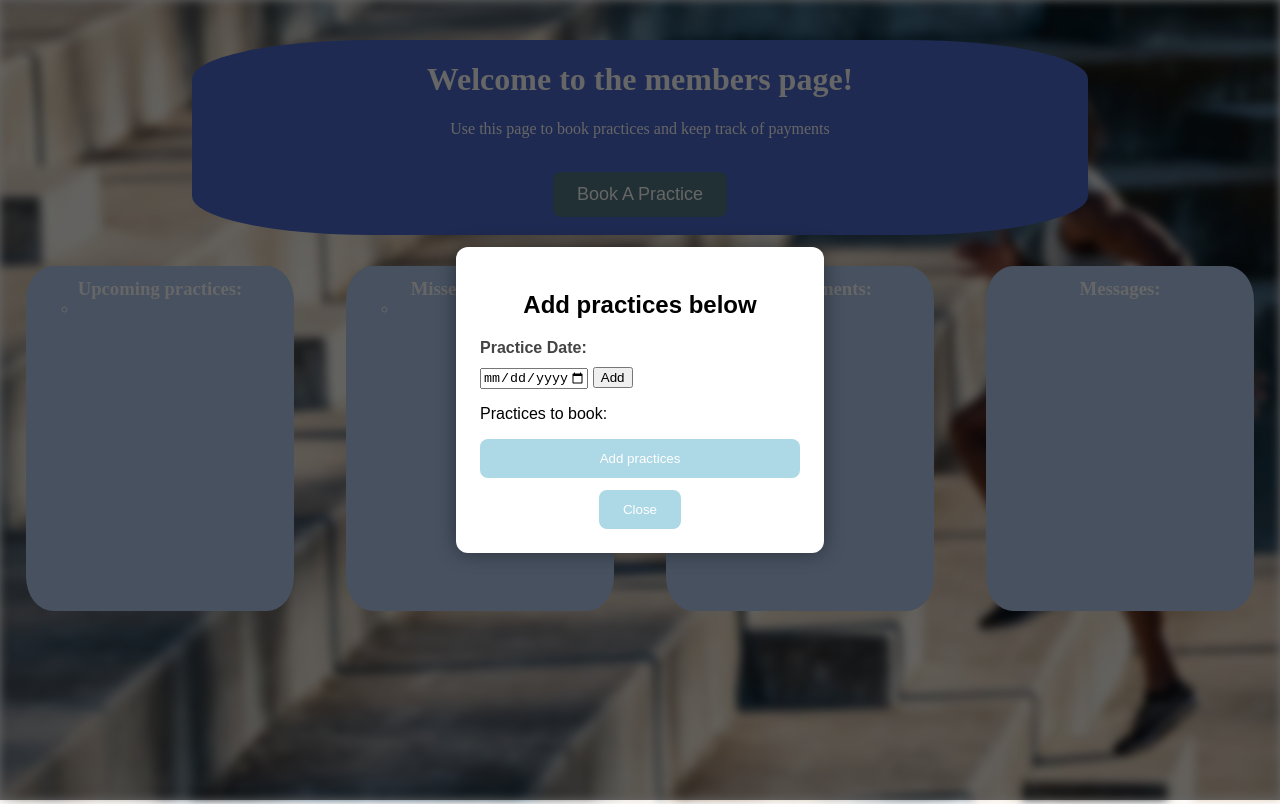
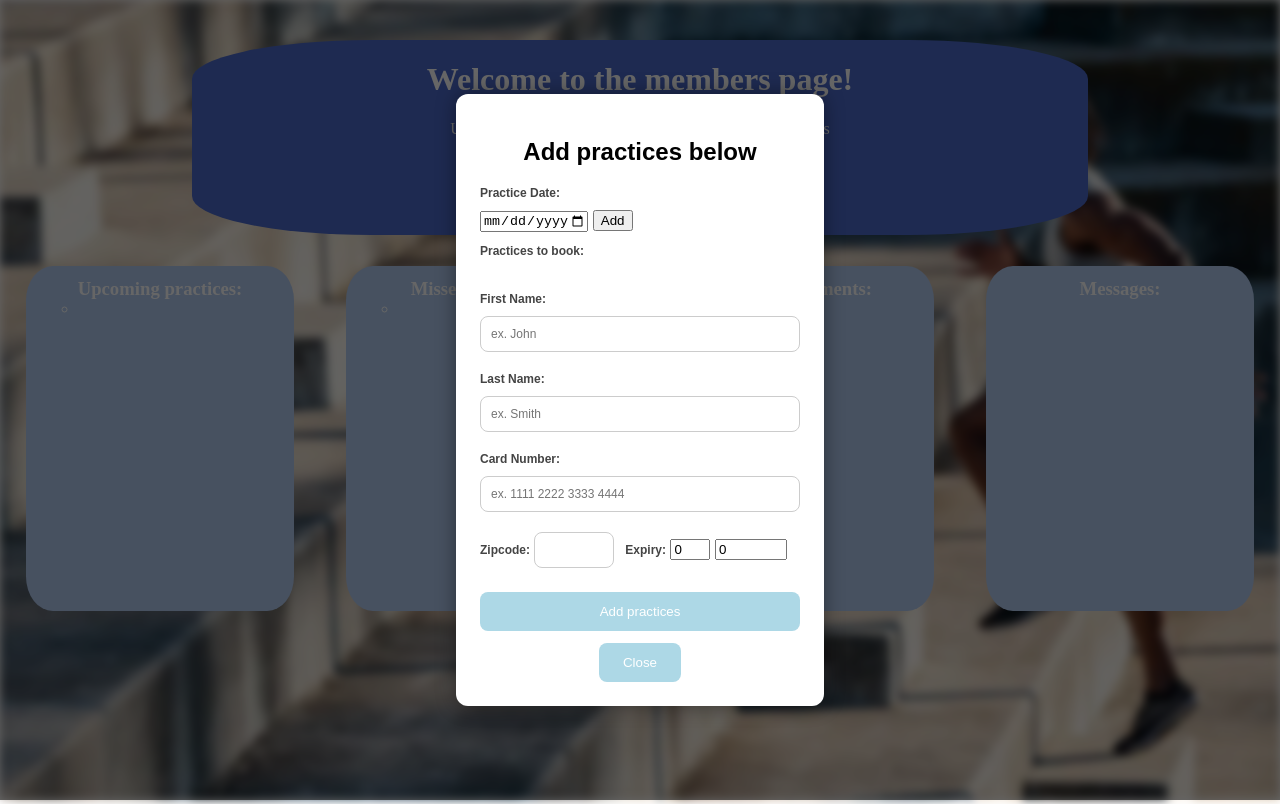
Before and after one commit to Wejd-Jabour/Recreational-Club-Membership, a plain HTML site: page Member Page/memberHome.html in a window 1280 px wide. Both pictures are taken after a click on the button "Book A Practice". Drawn offline with Linux system fonts and the light colour scheme.

Commit message:
added credit card info

```diff
--- a/Member Page/memberHome.html
+++ b/Member Page/memberHome.html
@@ -68,12 +68,29 @@
                     <div class="">
                         <input type="date" id="cal-prac-picker" name="trip-start" value="" min="2024-04-05" max="2026-01-01" />
                         <button class="" type="button" onclick="addPractice()">Add</button>
-                        <p style="margin-bottom: 0%;">Practices to book:</p>
+                        <p class="form-label" style="margin-bottom: 0%;">Practices to book:</p>
                         <ul style="margin-top: 0;" id="practices-to-add"></ul>
                     </div>
-
                 </div>
 
+                <br>
+                <label class="form-label" for="fname">First Name:</label>
+                <input class="form-input" type="text" placeholder="ex. John" id="fname" name="fname" required>
+
+                <label class="form-label" for="lname">Last Name:</label>
+                <input class="form-input" type="text" placeholder="ex. Smith" id="lname" name="lname" required>
+
+                <label class="form-label" for="cardnum">Card Number:</label>
+                <input class="form-input" type="text" placeholder="ex. 1111 2222 3333 4444" id="cardnum" name="cardnum" required>
+
+                <div style="text-align: left; padding-bottom: 1%; ">
+                    <label class="form-label" for="zipcode">Zipcode:</label>
+                    <input class="form-input" style="width: 25%;" type="text" placeholder=" " id="zipcode" name="zipcode" required>
+
+                    <label class="form-label" for="cardexpiry" style="margin-left: 2%;">Expiry:</label>
+                    <input style="width: 10%;" type="number" min="01" max="12" step="1" value="0" required/>
+                    <input style="width: 20%;" type="number" min="1900" max="2099" step="1" value="0" required/>
+                </div>
 
 
                 <button class="btn-add-pracs" type="" onclick="addAllPractices()">Add practices</button>
--- a/Member Page/memberPage.css
+++ b/Member Page/memberPage.css
@@ -122,7 +122,7 @@ li {
 
 .form-label {
     margin-bottom: 10px;
-    font-size: 16px;
+    font-size: 12px;
     color: #444;
     font-weight: bold;
     text-align: left;
@@ -133,7 +133,7 @@ li {
     margin-bottom: 20px;
     border: 1px solid #ccc;
     border-radius: 8px;
-    font-size: 16px;
+    font-size: 12px;
     width: 100%;
     box-sizing: border-box;
 }
```
